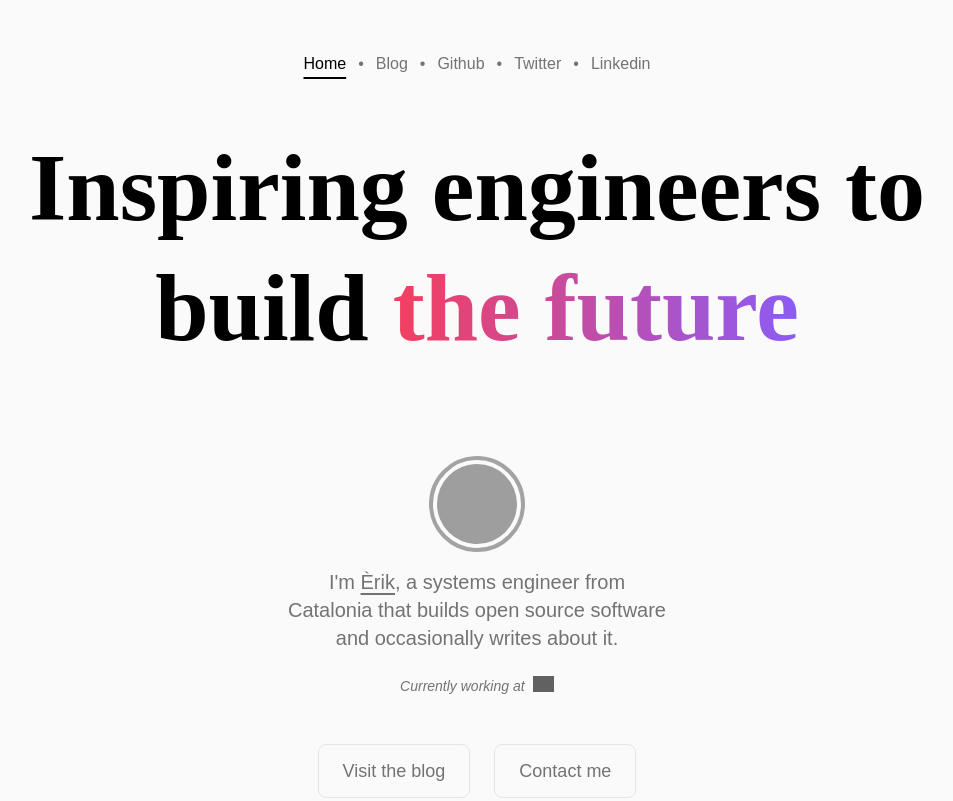
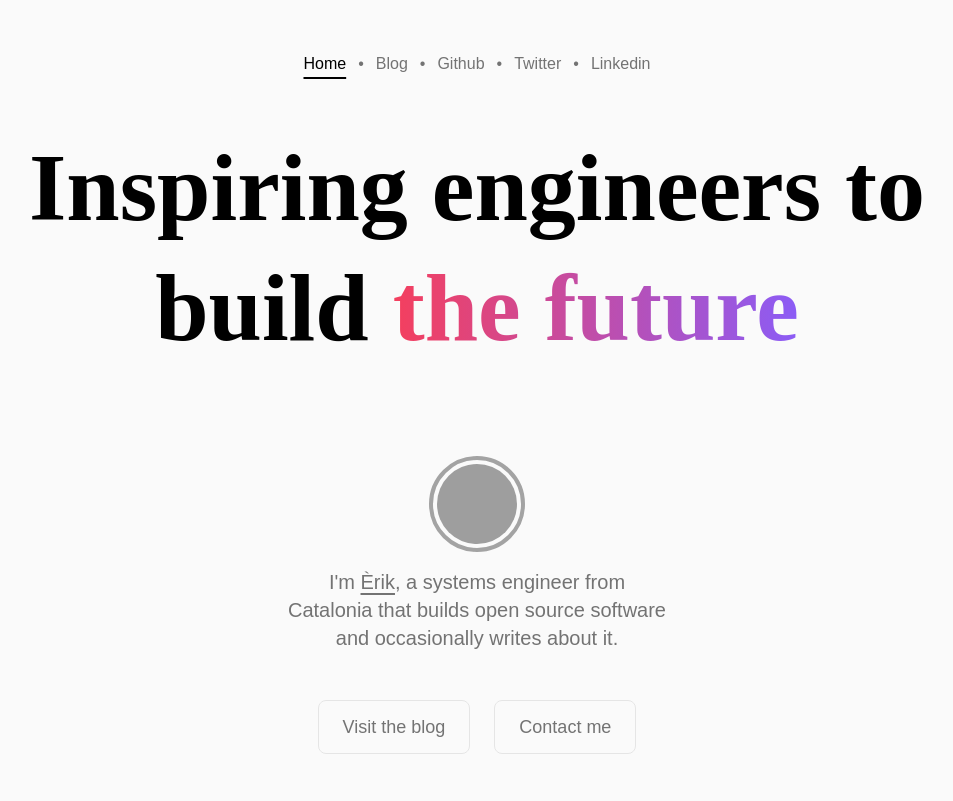
Before and after one commit to ConsoleTVs/erik.cat, an Astro site: page / in a window 1280 px wide. Shown: the top 801 px of the page, without its empty margins (163-1116 px from the left). Built offline with nearby package versions, Linux system fonts and the light colour scheme; Astro itself is replaced by a stand-in of ours; grey boxes are pictures that could not be loaded; a web font is replaced by a local one.

Commit message:
fix(core): remove unecesary disclaimer

```diff
--- a/src/pages/index.astro
+++ b/src/pages/index.astro
@@ -27,16 +27,6 @@ import Card from '../components/Card.astro'
     <div class="text-xl text-center text-neutral-500">
       I'm <span class="underline underline-offset-4 decoration-2">Èrik</span>, a systems engineer
       from Catalonia that builds open source software and occasionally writes about it.
-    </div>
-    <div class="flex items-center justify-center space-x-2 text-sm italic text-neutral-500">
-      <div>Currently working at</div>
-      <a href="https://submer.com" title="submer logo">
-        <img
-          class="block h-4 -mt-1 grayscale invert dark:invert-0"
-          alt="Submer Technologies Logo"
-          src="https://submer.com/wp-content/uploads/2020/04/submer-logo.svg"
-        />
-      </a>
     </div>
   </div>
   <div class="flex items-center justify-center mb-24 space-x-6">
```
